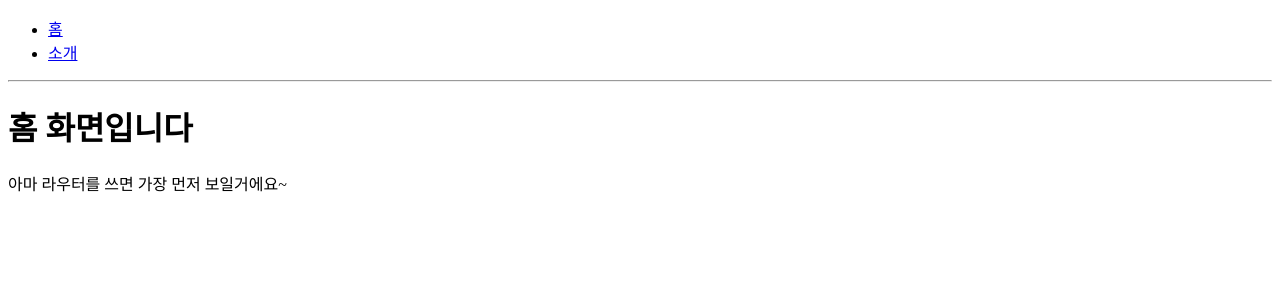
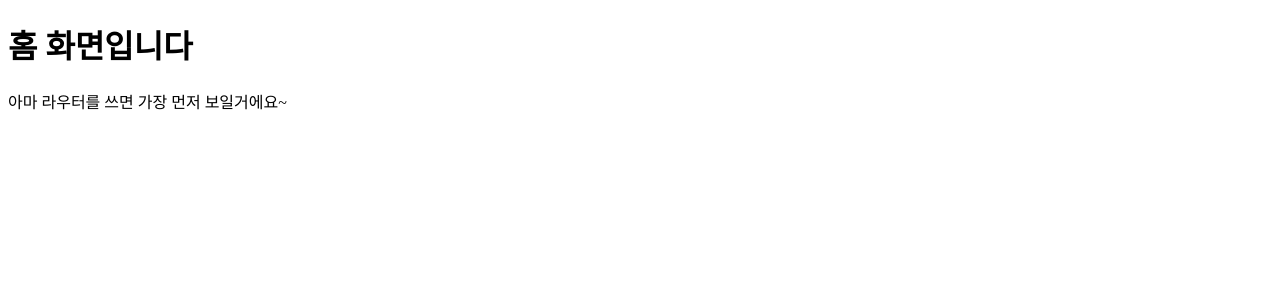
Before and after one commit to wjdgml3834/react-technique, a React (Create React App) app: page / in a window 1280 px wide. Shown: the top 300 px of the page. Built offline with nearby package versions, Linux system fonts and the light colour scheme.

Commit message:
✨  13.3 Route 하나에 여러개 path 설정

```diff
--- a/src/App.js
+++ b/src/App.js
@@ -5,23 +5,17 @@ import About from "./About";
 function App() {
   return (
     <div>
-      <ul>
-        <li>
-          <Link to="/">홈</Link>
-        </li>
-        <li>
-          <Link to="/about">소개</Link>
-        </li>
-      </ul>
-      <hr />
       <Route path="/" component={Home} exact={true} />
-      <Route path="/about" component={About} />
+      <Route path={["/about", "/info"]} component={About} />
     </div>
   );
 }
 
 export default App;
 
-// Link 컴포넌트를 사용하여 다른 주소로 이동
-// a태그와 달리 페이지 주소만 변경해주고, 페이지를 새로 불러오지는 않는다.
-// 사용법: <Link to="주소">내용 </Link>
+// Route 하나에 여러개의 path를 지정하는 것은 최신 버전의 리액트 라우터 v5부터 적용된 기능
+// 예전에는 다른 url에 같은 컴포넌트를 보여주려면
+// <Route path="about" component={About}/>
+// <Route path="/info" component={About}/>
+// 이런식으로 진행했다.
+// 하지만 이제 path props를 배열로 설정해주면 여러 경로에서 같은 컴포넌트를 보여줄 수 있다.
```
